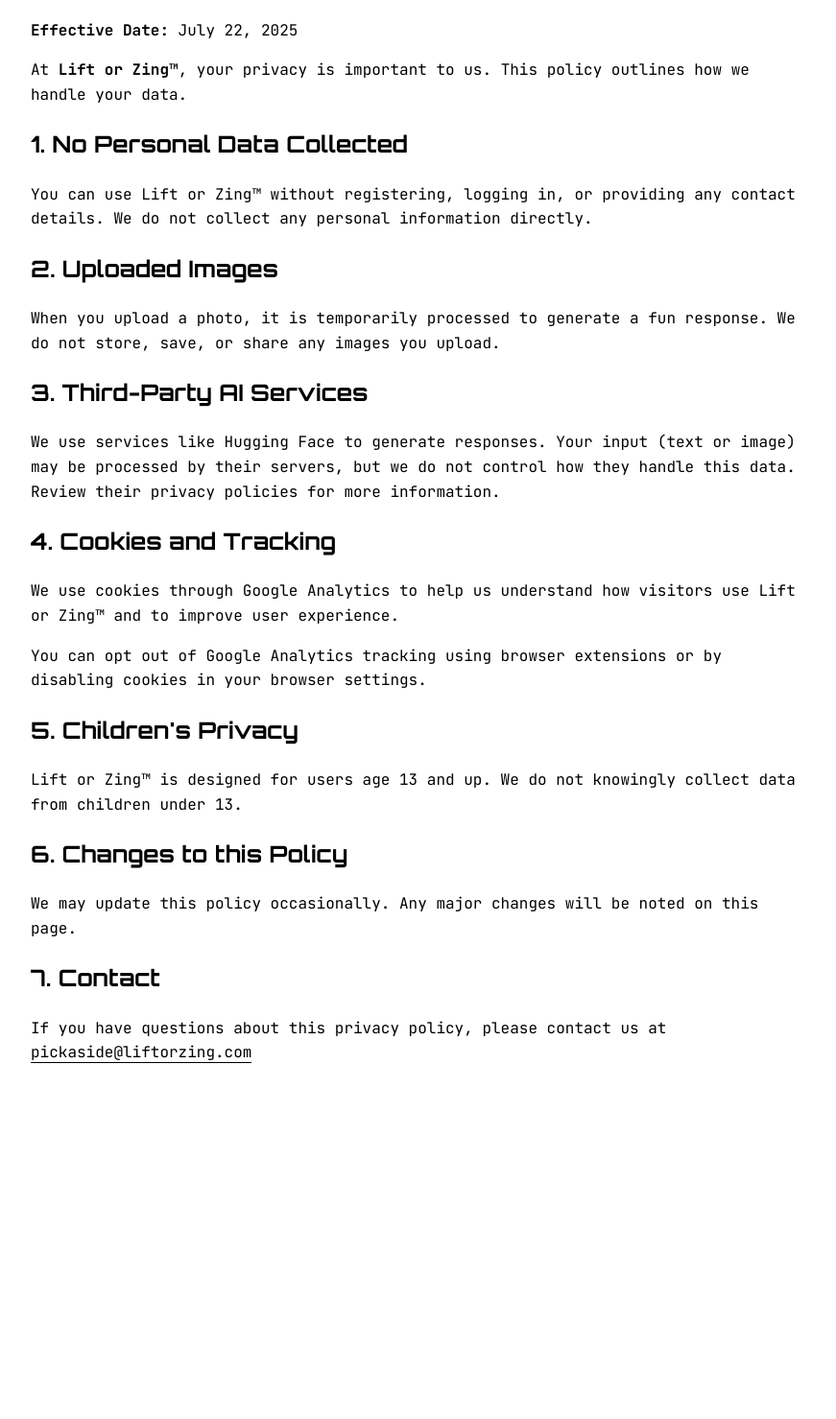
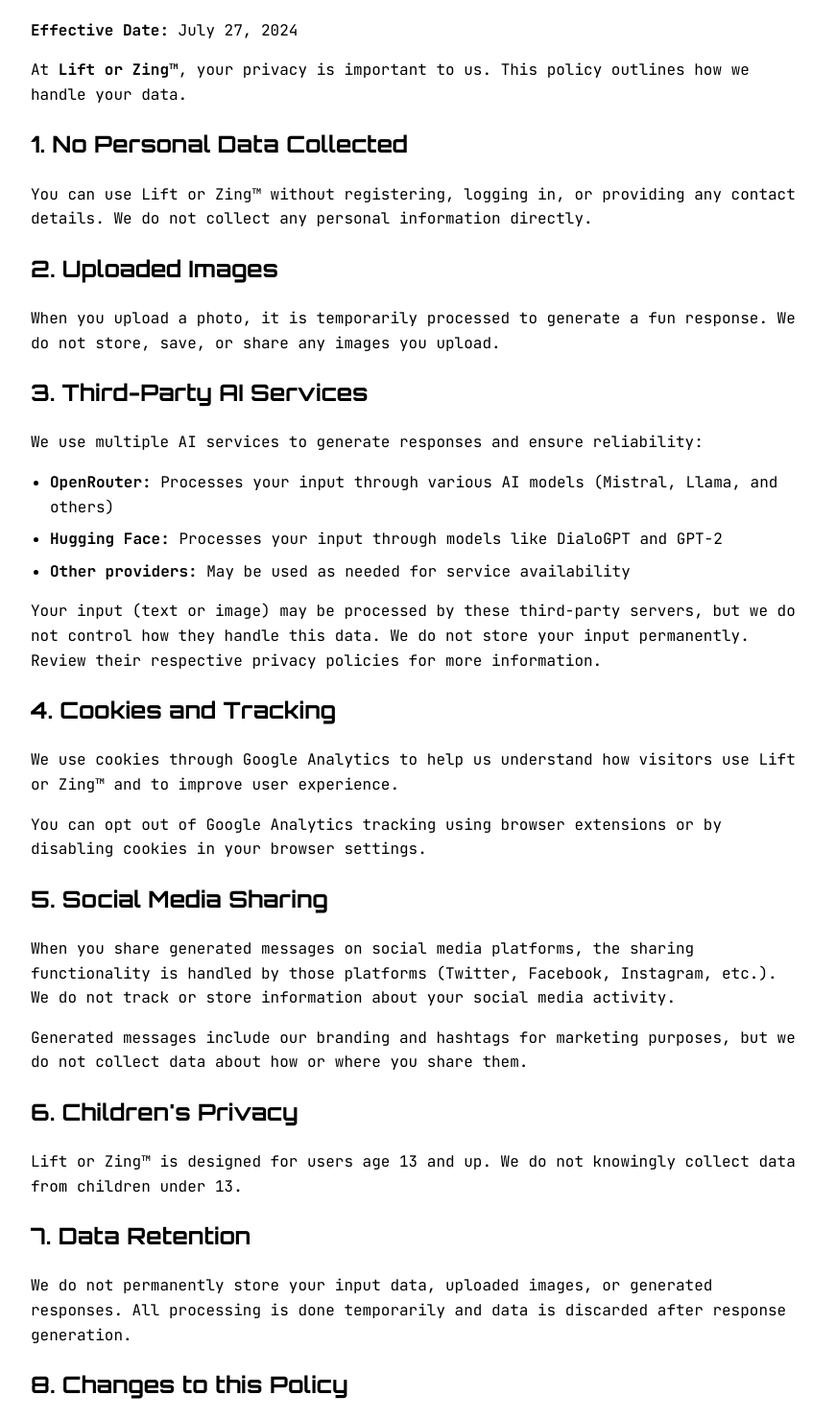
Before and after one commit to edbns/liftorzing, a website: page privacy.html in a window 1280 px wide. Shown: the part 86-1565 px from the top of the page at 96% size, without its empty margins (0-871 px from the left). Before the commit the page ends 1228 px from the top, so only its background shows below. Drawn offline with Linux system fonts and the light colour scheme.

Commit message:
Update legal documents for new AI providers and features
Terms of Service Updates:
- Updated date to July 27, 2024
- Added comprehensive AI services section covering OpenRouter and Hugging Face
- Enhanced intellectual property section for AI-generated content and branding
- Added service availability disclaimers for AI rate limits and outages
- Expanded prohibited use section with safety measures
- Added content about social media sharing and hashtags

Privacy Policy Updates:
- Updated date to July 27, 2024
- Detailed third-party AI services section with specific providers
- Added social media sharing privacy information
- Added data retention section clarifying temporary processing
- Enhanced transparency about AI provider usage

```diff
--- a/privacy.html
+++ b/privacy.html
@@ -72,7 +72,7 @@
 <body>
   <a href="index.html" class="back-link">← BACK TO DOORS</a>
   <h1>Privacy Policy</h1>
-  <p><strong>Effective Date:</strong> July 22, 2025</p>
+  <p><strong>Effective Date:</strong> July 27, 2024</p>
 
   <p>At <strong>Lift or Zing™</strong>, your privacy is important to us. This policy outlines how we handle your data.</p>
 
@@ -83,19 +83,32 @@
   <p>When you upload a photo, it is temporarily processed to generate a fun response. We do not store, save, or share any images you upload.</p>
 
   <h2>3. Third-Party AI Services</h2>
-  <p>We use services like Hugging Face to generate responses. Your input (text or image) may be processed by their servers, but we do not control how they handle this data. Review their privacy policies for more information.</p>
+  <p>We use multiple AI services to generate responses and ensure reliability:</p>
+  <ul>
+    <li><strong>OpenRouter:</strong> Processes your input through various AI models (Mistral, Llama, and others)</li>
+    <li><strong>Hugging Face:</strong> Processes your input through models like DialoGPT and GPT-2</li>
+    <li><strong>Other providers:</strong> May be used as needed for service availability</li>
+  </ul>
+  <p>Your input (text or image) may be processed by these third-party servers, but we do not control how they handle this data. We do not store your input permanently. Review their respective privacy policies for more information.</p>
 
   <h2>4. Cookies and Tracking</h2>
   <p>We use cookies through Google Analytics to help us understand how visitors use Lift or Zing™ and to improve user experience.</p>
   <p>You can opt out of Google Analytics tracking using browser extensions or by disabling cookies in your browser settings.</p>
 
-  <h2>5. Children's Privacy</h2>
+  <h2>5. Social Media Sharing</h2>
+  <p>When you share generated messages on social media platforms, the sharing functionality is handled by those platforms (Twitter, Facebook, Instagram, etc.). We do not track or store information about your social media activity.</p>
+  <p>Generated messages include our branding and hashtags for marketing purposes, but we do not collect data about how or where you share them.</p>
+
+  <h2>6. Children's Privacy</h2>
   <p>Lift or Zing™ is designed for users age 13 and up. We do not knowingly collect data from children under 13.</p>
 
-  <h2>6. Changes to this Policy</h2>
+  <h2>7. Data Retention</h2>
+  <p>We do not permanently store your input data, uploaded images, or generated responses. All processing is done temporarily and data is discarded after response generation.</p>
+
+  <h2>8. Changes to this Policy</h2>
   <p>We may update this policy occasionally. Any major changes will be noted on this page.</p>
 
-  <h2>7. Contact</h2>
+  <h2>9. Contact</h2>
   <p>If you have questions about this privacy policy, please contact us at <a href="mailto:pickaside@liftorzing.com">pickaside@liftorzing.com</a></p>
 </body>
 </html>
```
Also changed, not shown: tos.html (+19 -7 lines).
